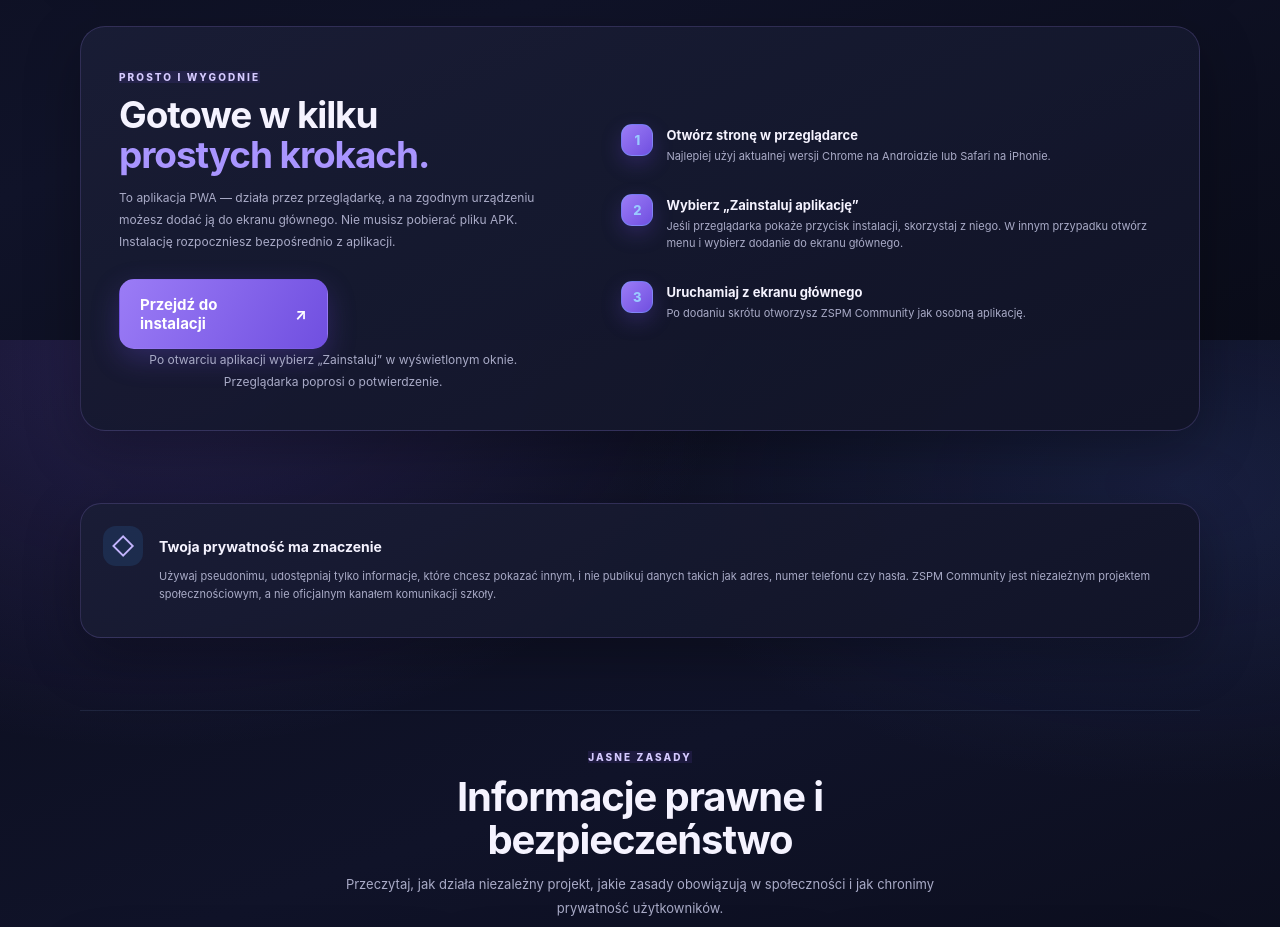
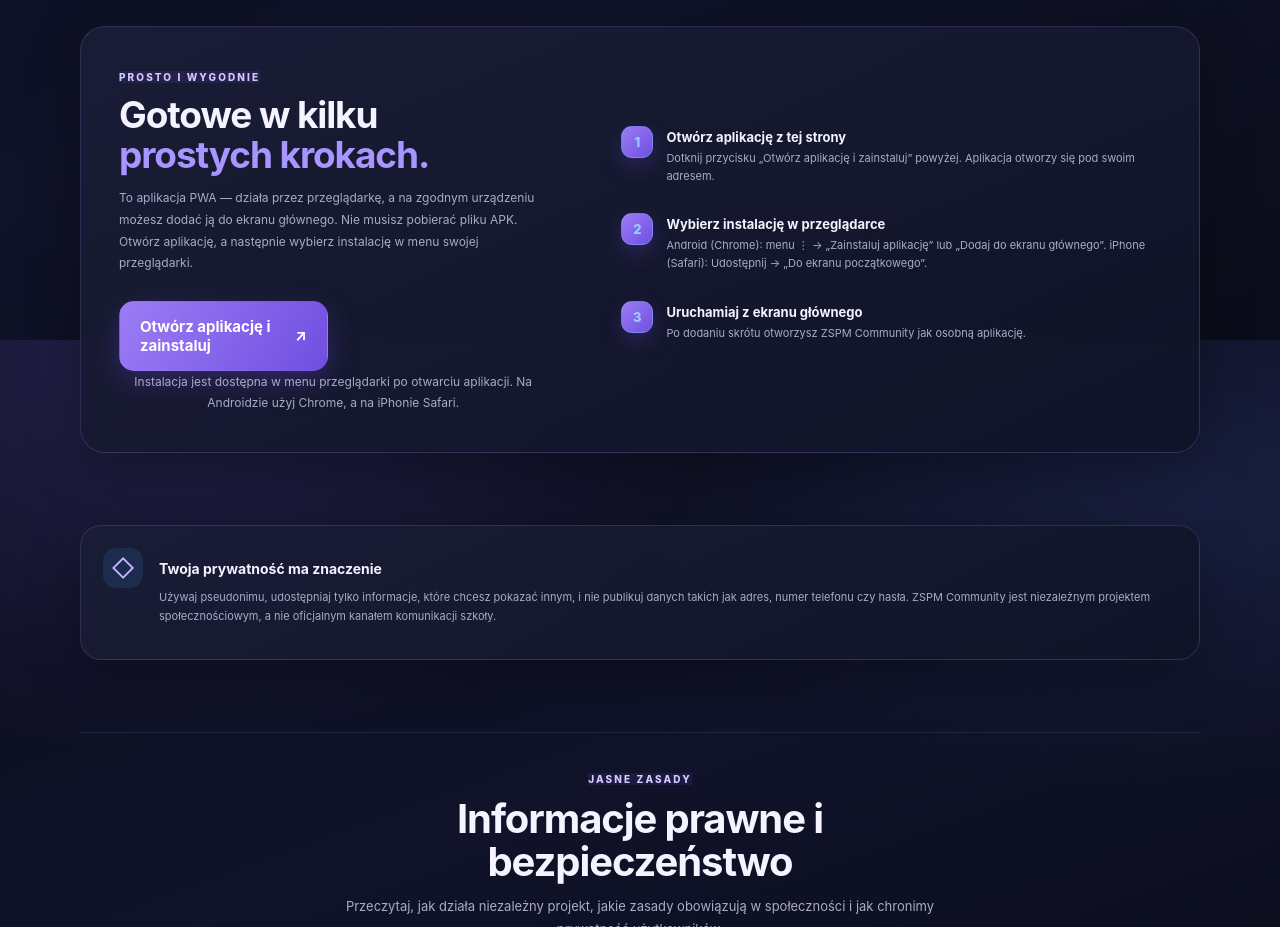
Before and after one commit to tymur25112011-dev/Zspm-Community-Site, a plain HTML site: page index.html in a window 1280 px wide. Shown: the part 2860-3787 px from the top of the page. Drawn offline with Linux system fonts and the light colour scheme.

Commit message:
Point app links to GitHub Pages and update PWA install guide

```diff
--- a/index.html
+++ b/index.html
@@ -600,7 +600,7 @@
       <h1>Twoja społeczność.<br><span>Zawsze pod ręką.</span></h1>
       <p class="lead">Poznaj ZSPM Community — niezależną społeczność uczniowską. Strona informacyjna działa w zwykłej przeglądarce, a aplikację możesz otworzyć osobno.</p>
       <div class="actions">
-        <a class="btn primary" href="https://zspmapp.vercel.app/" target="_blank" rel="noopener noreferrer">Otwórz ZSPM Community <span aria-hidden="true">↗</span></a>
+        <a class="btn primary" href="https://tymur25112011-dev.github.io/Zspmapp/" target="_blank" rel="noopener noreferrer">Otwórz ZSPM Community <span aria-hidden="true">↗</span></a>
         <a class="btn secondary" href="#instalacja">Jak zainstalować? <span aria-hidden="true">↓</span></a>
       </div>
       <p class="hint">To jest niezależna strona informacyjna. Aplikację otworzysz osobno w nowej karcie przeglądarki.</p>
@@ -677,13 +677,13 @@
         <div class="install-copy">
           <span class="section-kicker">PROSTO I WYGODNIE</span>
           <h2>Gotowe w kilku<br><span>prostych krokach.</span></h2>
-          <p>To aplikacja PWA — działa przez przeglądarkę, a na zgodnym urządzeniu możesz dodać ją do ekranu głównego. Nie musisz pobierać pliku APK. Instalację rozpoczniesz bezpośrednio z aplikacji.</p>
-          <div class="actions"><a class="btn primary" href="https://zspmapp.vercel.app/" target="_blank" rel="noopener noreferrer">Przejdź do instalacji <span aria-hidden="true">↗</span></a></div>
-          <p class="hint">Po otwarciu aplikacji wybierz „Zainstaluj” w wyświetlonym oknie. Przeglądarka poprosi o potwierdzenie.</p>
+          <p>To aplikacja PWA — działa przez przeglądarkę, a na zgodnym urządzeniu możesz dodać ją do ekranu głównego. Nie musisz pobierać pliku APK. Otwórz aplikację, a następnie wybierz instalację w menu swojej przeglądarki.</p>
+          <div class="actions"><a class="btn primary" href="https://tymur25112011-dev.github.io/Zspmapp/" target="_blank" rel="noopener noreferrer">Otwórz aplikację i zainstaluj <span aria-hidden="true">↗</span></a></div>
+          <p class="hint">Instalacja jest dostępna w menu przeglądarki po otwarciu aplikacji. Na Androidzie użyj Chrome, a na iPhonie Safari.</p>
         </div>
         <ol class="install-timeline">
-          <li><span>1</span><div><b>Otwórz stronę w przeglądarce</b><p>Najlepiej użyj aktualnej wersji Chrome na Androidzie lub Safari na iPhonie.</p></div></li>
-          <li><span>2</span><div><b>Wybierz „Zainstaluj aplikację”</b><p>Jeśli przeglądarka pokaże przycisk instalacji, skorzystaj z niego. W innym przypadku otwórz menu i wybierz dodanie do ekranu głównego.</p></div></li>
+          <li><span>1</span><div><b>Otwórz aplikację z tej strony</b><p>Dotknij przycisku „Otwórz aplikację i zainstaluj” powyżej. Aplikacja otworzy się pod swoim adresem.</p></div></li>
+          <li><span>2</span><div><b>Wybierz instalację w przeglądarce</b><p>Android (Chrome): menu ⋮ → „Zainstaluj aplikację” lub „Dodaj do ekranu głównego”. iPhone (Safari): Udostępnij → „Do ekranu początkowego”.</p></div></li>
           <li><span>3</span><div><b>Uruchamiaj z ekranu głównego</b><p>Po dodaniu skrótu otworzysz ZSPM Community jak osobną aplikację.</p></div></li>
         </ol>
       </section>
```
